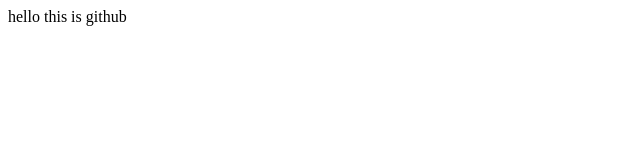
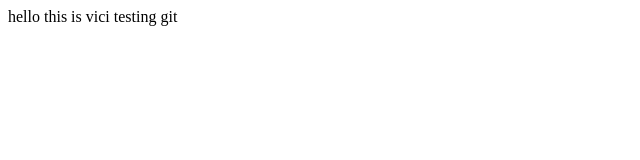
Before and after one commit to Vici33/publicTesting, a plain HTML site: page index.html in a window 1280 px wide. Shown: the full height of the page, 0-640 px from the left. Drawn offline with Linux system fonts and the light colour scheme.

Commit message:
on a new branch

```diff
--- a/index.html
+++ b/index.html
@@ -5,6 +5,6 @@
         <title>Testing</title>
     </head>
     <body>
-        hello this is github
+        hello this is vici testing git
     </body>
 </html>
```
